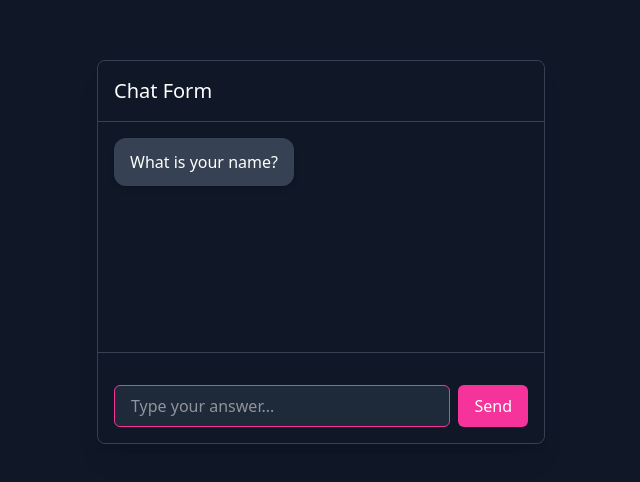
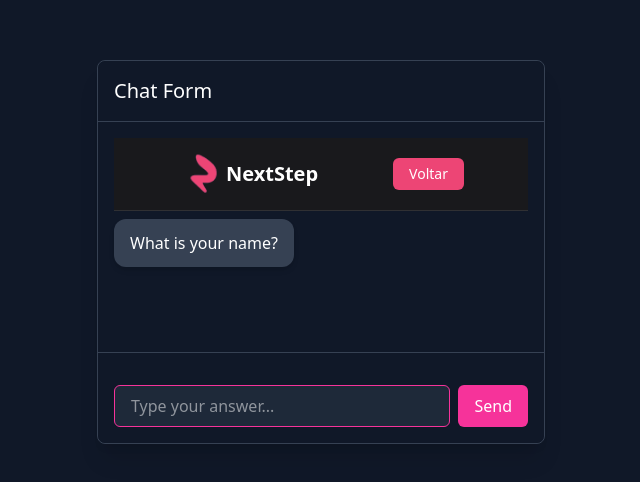
Before and after one commit to gvfirmeza/next-step-front, a React (Vite) app: page /form in a window 1280 px wide. Shown: the part 148-630 px from the top of the page, without its empty margins (319-959 px from the left). Built offline with nearby package versions, Linux system fonts and the light colour scheme.

Commit message:
feat: é navegavel ou n?

```diff
--- a/src/pages/Form.jsx
+++ b/src/pages/Form.jsx
@@ -15,6 +15,22 @@ const Message = ({ text, isUser, options, animationDelay = 0 }) => {
   const systemMessageClasses = "mr-auto bg-gray-700 text-white";
 
   return (
+    <>
+      <header className="relative z-10 flex justify-between items-center py-4 px-16 bg-[#19191c] border-b border-[#303033] text-white font-sans">
+        <div className="flex items-center">
+          <div className="h-10 w-10 rounded-md flex items-center justify-center mr-2">
+            <img src="src/assets/logo.png" alt="Logo" className="w-9 -mr-3" />
+          </div>
+          <span className="font-semibold text-xl">NextStep</span>
+        </div>
+        <button
+          className="bg-[#ED4575] text-white px-4 py-1.5 rounded-md text-sm font-medium transition-colors"
+          onClick={() => navigate('/')}
+        >
+          Voltar
+        </button>
+      </header>
+
       <div
         className={`
         transition-all duration-300 ease-out transform
@@ -37,6 +53,7 @@ const Message = ({ text, isUser, options, animationDelay = 0 }) => {
           )}
         </div>
       </div>
+    </>
   );
 };
 
```
Lines whose indentation alone changed are shown as unchanged.
